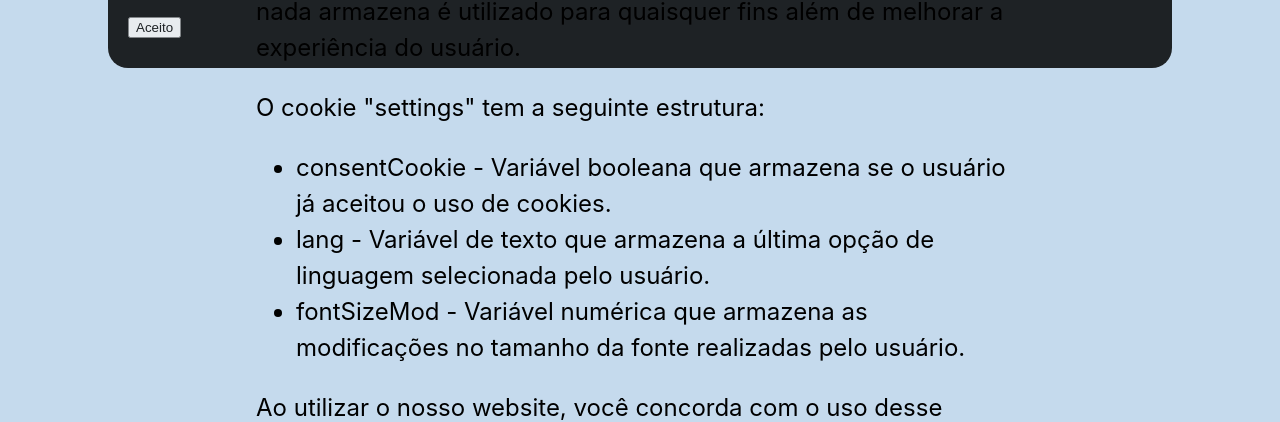
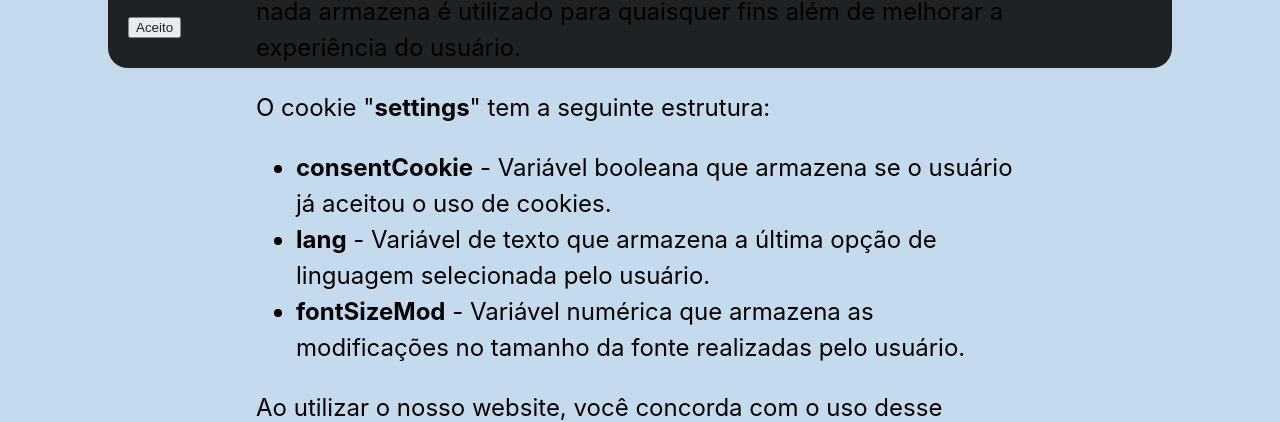
Before and after one commit to CRInt-ICMC/crint-site, a React (Vite) app in the folder crint-site/: page /privacidade in a window 1280 px wide. Shown: the part 682-1104 px from the top of the page. Built offline with nearby package versions, Linux system fonts and the light colour scheme.

Commit message:
Melhorias de formatação

```diff
--- a/crint-site/src/pages/privacy.tsx
+++ b/crint-site/src/pages/privacy.tsx
@@ -15,11 +15,11 @@ const termos = () => (
             fins além de melhorar a experiência do usuário.
         </p>
 
-        <p> O cookie "settings" tem a seguinte estrutura: </p>
+        <p> O cookie "<b>settings</b>" tem a seguinte estrutura: </p>
         <ul>
-            <li> consentCookie - Variável booleana que armazena se o usuário já aceitou o uso de cookies. </li>
-            <li> lang - Variável de texto que armazena a última opção de linguagem selecionada pelo usuário. </li>
-            <li> fontSizeMod - Variável numérica que armazena as modificações no tamanho da fonte realizadas pelo usuário. </li>
+            <li> <b>consentCookie</b> - Variável booleana que armazena se o usuário já aceitou o uso de cookies. </li>
+            <li> <b>lang</b> - Variável de texto que armazena a última opção de linguagem selecionada pelo usuário. </li>
+            <li> <b>fontSizeMod</b> - Variável numérica que armazena as modificações no tamanho da fonte realizadas pelo usuário. </li>
         </ul>
 
         <p> Ao utilizar o nosso website, você concorda com o uso desse cookie e o armazenamento local dessas informações. </p>
```
